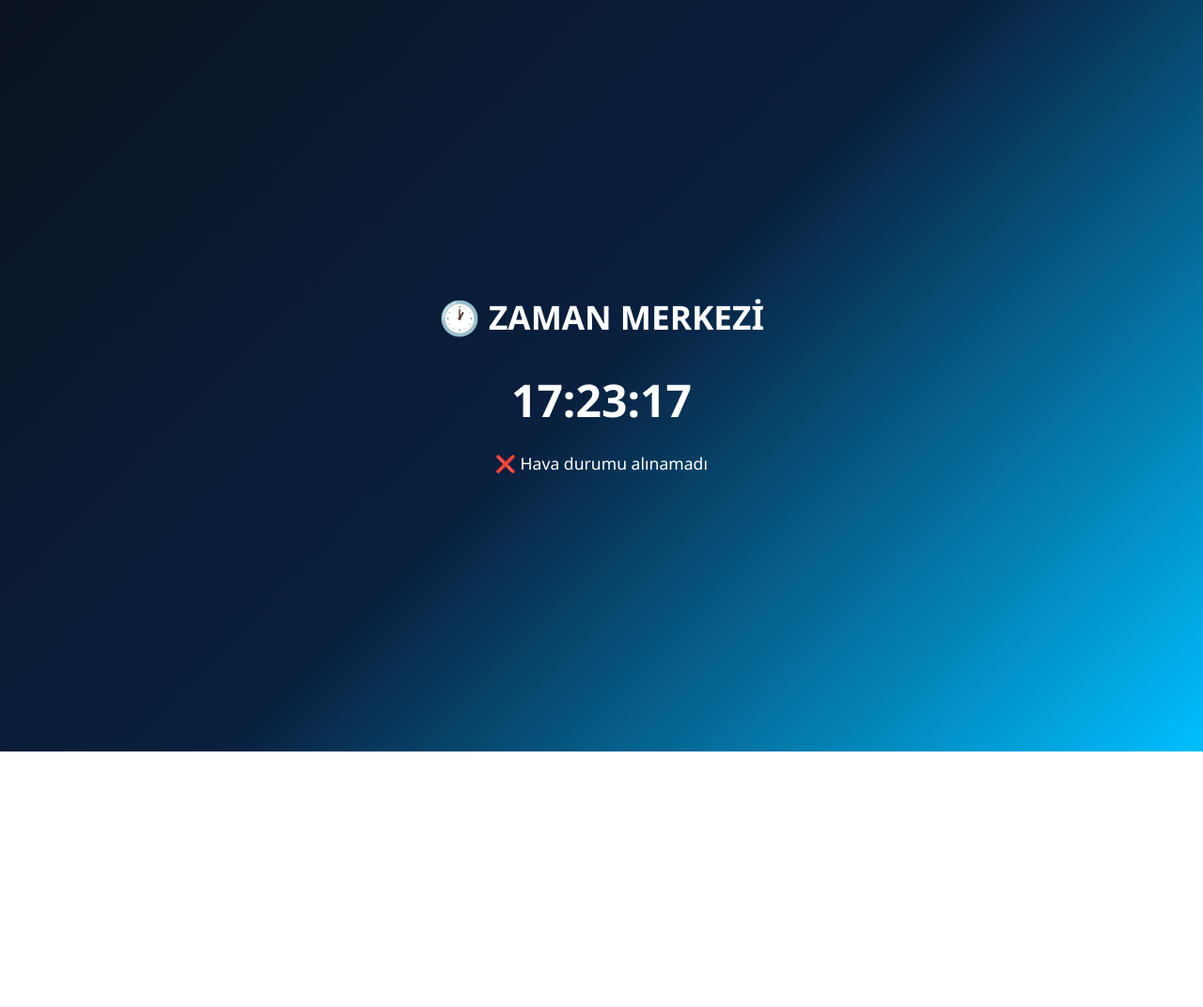
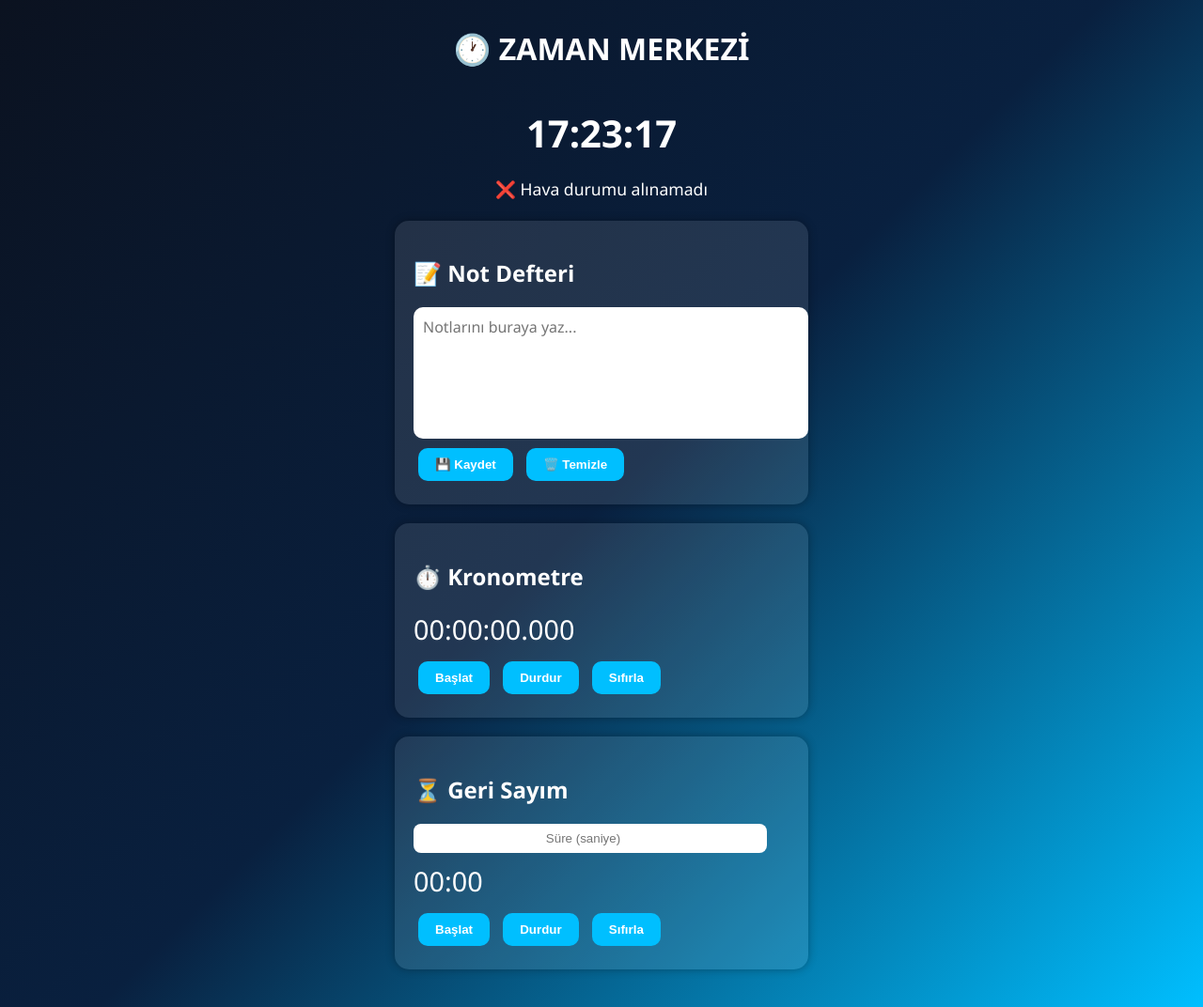
Before and after one commit to zamanmerkezi/zamanmerkezi.github.io, a plain HTML site: page index.html in a window 1280 px wide. Shown: the whole page at 94% size. Before the commit the page ends 800 px from the top, so only its background shows below. Drawn offline with Linux system fonts and the light colour scheme; no server answers.

Commit message:
Update index.html

```diff
--- a/index.html
+++ b/index.html
@@ -19,35 +19,69 @@
       font-family: 'Segoe UI', sans-serif;
       color: #fff;
       background: linear-gradient(135deg, #0b1220, #09203f, #00bfff);
+      min-height: 100vh;
       display: flex;
       flex-direction: column;
       align-items: center;
-      justify-content: center;
-      height: 100vh;
-      text-align: center;
+      justify-content: flex-start;
+      padding: 20px;
     }
+
     h1 {
-      font-size: 2.2rem;
+      font-size: 2rem;
+      margin-top: 10px;
+    }
+
+    .clock {
+      font-size: 2.5rem;
+      font-weight: bold;
       margin: 0.5em 0;
     }
-    .clock {
-      font-size: 3rem;
-      font-weight: bold;
-      margin: 0.3em 0;
-    }
+
     .weather {
       font-size: 1.1rem;
-      margin-top: 0.5em;
+      margin-bottom: 1.2em;
     }
-    .install-btn {
-      margin-top: 1.5em;
-      padding: 12px 24px;
+
+    .section {
+      width: 95%;
+      max-width: 400px;
+      background: rgba(255,255,255,0.1);
+      border-radius: 15px;
+      padding: 20px;
+      margin-bottom: 20px;
+      box-shadow: 0 0 10px rgba(0,0,0,0.3);
+    }
+
+    textarea {
+      width: 100%;
+      height: 120px;
+      border: none;
+      border-radius: 10px;
+      padding: 10px;
+      resize: none;
       font-size: 1rem;
+      font-family: 'Segoe UI';
+    }
+
+    button {
+      padding: 10px 18px;
+      border: none;
+      border-radius: 10px;
+      cursor: pointer;
       background: #00bfff;
       color: white;
-      border: none;
-      border-radius: 12px;
-      cursor: pointer;
+      font-weight: bold;
+      margin: 5px;
+    }
+
+    .display {
+      font-size: 1.8rem;
+      margin: 10px 0;
+    }
+
+    .install-btn {
+      margin-top: 10px;
       display: none;
     }
   </style>
@@ -57,52 +91,147 @@
   <h1>🕐 ZAMAN MERKEZİ</h1>
   <div class="clock" id="clock">00:00:00</div>
   <div class="weather" id="weather">🌤️ Hava durumu yükleniyor...</div>
+
+  <!-- 📝 NOT DEFTERİ -->
+  <div class="section">
+    <h2>📝 Not Defteri</h2>
+    <textarea id="notes" placeholder="Notlarını buraya yaz..."></textarea>
+    <button onclick="saveNotes()">💾 Kaydet</button>
+    <button onclick="clearNotes()">🗑️ Temizle</button>
+  </div>
+
+  <!-- ⏱️ KRONOMETRE -->
+  <div class="section">
+    <h2>⏱️ Kronometre</h2>
+    <div id="stopwatchDisplay" class="display">00:00:00.000</div>
+    <button onclick="startStopwatch()">Başlat</button>
+    <button onclick="stopStopwatch()">Durdur</button>
+    <button onclick="resetStopwatch()">Sıfırla</button>
+  </div>
+
+  <!-- ⏳ GERİ SAYIM -->
+  <div class="section">
+    <h2>⏳ Geri Sayım</h2>
+    <input type="number" id="countdownInput" placeholder="Süre (saniye)" style="width:90%;padding:8px;border-radius:8px;border:none;text-align:center;">
+    <div id="countdownDisplay" class="display">00:00</div>
+    <button onclick="startCountdown()">Başlat</button>
+    <button onclick="stopCountdown()">Durdur</button>
+    <button onclick="resetCountdown()">Sıfırla</button>
+  </div>
+
   <button class="install-btn" id="installBtn">📲 Ana Ekrana Ekle</button>
 
   <script>
-    // 🕒 Canlı Saat
+    // 🕒 CANLI SAAT
     setInterval(() => {
       const now = new Date();
-      document.getElementById('clock').textContent = now.toLocaleTimeString('tr-TR');
+      document.getElementById("clock").textContent = now.toLocaleTimeString("tr-TR");
     }, 1000);
 
-    // 🌤️ Hava Durumu (OpenWeather API)
+    // 🌦️ HAVA DURUMU
     async function getWeather() {
       try {
         const res = await fetch("https://api.open-meteo.com/v1/forecast?latitude=41.01&longitude=28.97&current_weather=true");
         const data = await res.json();
-        const temp = data.current_weather.temperature;
-        const wind = data.current_weather.windspeed;
-        document.getElementById('weather').textContent = `🌡️ ${temp}°C  💨 ${wind} km/s`;
+        const t = data.current_weather.temperature;
+        const w = data.current_weather.windspeed;
+        document.getElementById("weather").textContent = `🌡️ ${t}°C | 💨 ${w} km/s`;
       } catch {
-        document.getElementById('weather').textContent = "❌ Hava durumu alınamadı";
+        document.getElementById("weather").textContent = "❌ Hava durumu alınamadı";
       }
     }
     getWeather();
 
-    // 💾 PWA Servis Worker
+    // 📝 NOT DEFTERİ
+    const notesArea = document.getElementById("notes");
+    notesArea.value = localStorage.getItem("notes") || "";
+    function saveNotes() {
+      localStorage.setItem("notes", notesArea.value);
+      alert("✅ Not kaydedildi!");
+    }
+    function clearNotes() {
+      notesArea.value = "";
+      localStorage.removeItem("notes");
+    }
+
+    // ⏱️ KRONOMETRE
+    let stopwatchInterval, startTime, elapsed = 0;
+    function startStopwatch() {
+      if (stopwatchInterval) return;
+      startTime = Date.now() - elapsed;
+      stopwatchInterval = setInterval(() => {
+        elapsed = Date.now() - startTime;
+        const ms = String(elapsed % 1000).padStart(3, "0");
+        const totalSeconds = Math.floor(elapsed / 1000);
+        const s = String(totalSeconds % 60).padStart(2, "0");
+        const m = String(Math.floor(totalSeconds / 60) % 60).padStart(2, "0");
+        const h = String(Math.floor(totalSeconds / 3600)).padStart(2, "0");
+        document.getElementById("stopwatchDisplay").textContent = `${h}:${m}:${s}.${ms}`;
+      }, 10);
+    }
+    function stopStopwatch() {
+      clearInterval(stopwatchInterval);
+      stopwatchInterval = null;
+    }
+    function resetStopwatch() {
+      clearInterval(stopwatchInterval);
+      stopwatchInterval = null;
+      elapsed = 0;
+      document.getElementById("stopwatchDisplay").textContent = "00:00:00.000";
+    }
+
+    // ⏳ GERİ SAYIM
+    let countdownInterval, countdownTime = 0;
+    function startCountdown() {
+      if (countdownInterval) return;
+      if (countdownTime <= 0) {
+        countdownTime = parseInt(document.getElementById("countdownInput").value || "0") * 1000;
+      }
+      countdownInterval = setInterval(() => {
+        countdownTime -= 1000;
+        if (countdownTime <= 0) {
+          clearInterval(countdownInterval);
+          countdownInterval = null;
+          document.getElementById("countdownDisplay").textContent = "00:00";
+          alert("⏰ Süre doldu!");
+          return;
+        }
+        const totalSeconds = countdownTime / 1000;
+        const m = String(Math.floor(totalSeconds / 60)).padStart(2, "0");
+        const s = String(Math.floor(totalSeconds % 60)).padStart(2, "0");
+        document.getElementById("countdownDisplay").textContent = `${m}:${s}`;
+      }, 1000);
+    }
+    function stopCountdown() {
+      clearInterval(countdownInterval);
+      countdownInterval = null;
+    }
+    function resetCountdown() {
+      clearInterval(countdownInterval);
+      countdownInterval = null;
+      countdownTime = 0;
+      document.getElementById("countdownDisplay").textContent = "00:00";
+    }
+
+    // 💾 SERVİS WORKER
     if ("serviceWorker" in navigator) {
       navigator.serviceWorker.register("service-worker.js");
     }
 
-    // 📲 "Ana Ekrana Ekle" Bildirimi
+    // 📲 ANA EKRANA EKLE
     let deferredPrompt;
     const installBtn = document.getElementById("installBtn");
-
     window.addEventListener("beforeinstallprompt", (e) => {
       e.preventDefault();
       deferredPrompt = e;
       installBtn.style.display = "block";
     });
-
     installBtn.addEventListener("click", async () => {
+      deferredPrompt.prompt();
+      const choice = await deferredPrompt.userChoice;
+      if (choice.outcome === "accepted") console.log("Yüklendi");
+      deferredPrompt = null;
       installBtn.style.display = "none";
-      deferredPrompt.prompt();
-      const result = await deferredPrompt.userChoice;
-      if (result.outcome === "accepted") {
-        console.log("📲 Kullanıcı yüklemeyi kabul etti");
-      }
-      deferredPrompt = null;
     });
   </script>
 </body>
```
